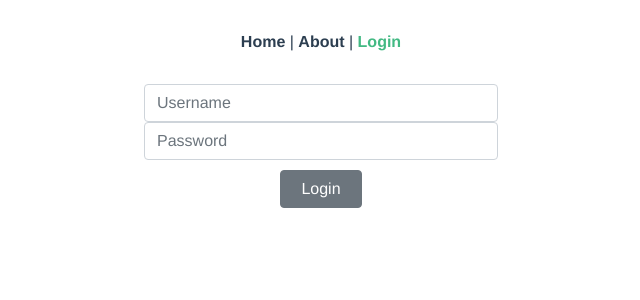
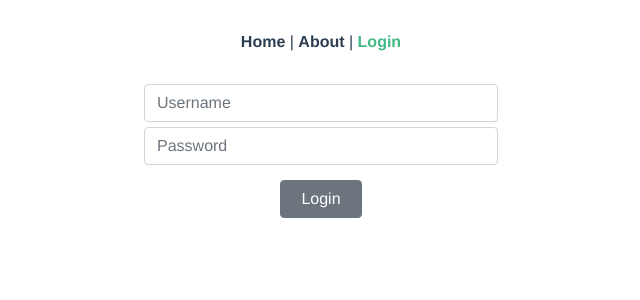
Before and after one commit to Schnitzel128/PBO-Vue, a Vue app: page /login in a window 1280 px wide. Shown: the top 300 px of the page, without its empty margins (319-959 px from the left). Built offline with nearby package versions, Linux system fonts and the light colour scheme.

Commit message:
Adds valid state to input text fields

```diff
--- a/src/views/Login.vue
+++ b/src/views/Login.vue
@@ -3,14 +3,18 @@
     <div>
       <b-form @submit="onSubmit">
         <b-form-input
+          id="inputUsername"
           v-model="username"
           type="text"
           placeholder="Username"
+          :state="usernameState"
         />
         <b-form-input
+          id="inputPassword"
           v-model="password"
           type="password"
           placeholder="Password"
+          :state="passwordState"
         />
         <b-button
           id="submitButton"
@@ -29,13 +33,21 @@ export default {
   data: function() {
     return {
       username: "",
-      password: ""
+      usernameState: null,
+      password: "",
+      passwordState: null
     };
   },
   methods: {
     onSubmit(evt) {
       evt.preventDefault();
-      alert("Username: " + this.username + " Password: " + this.password);
+
+      !this.username
+        ? (this.usernameState = false)
+        : (this.usernameState = true);
+      !this.password
+        ? (this.passwordState = false)
+        : (this.passwordState = true);
     }
   }
 };
@@ -48,6 +60,11 @@ export default {
   padding-right: 20px;
 }
 
+#inputUsername,
+#inputPassword {
+  margin-bottom: 5px;
+}
+
 #loginForm {
   width: 30vw;
 }
```
